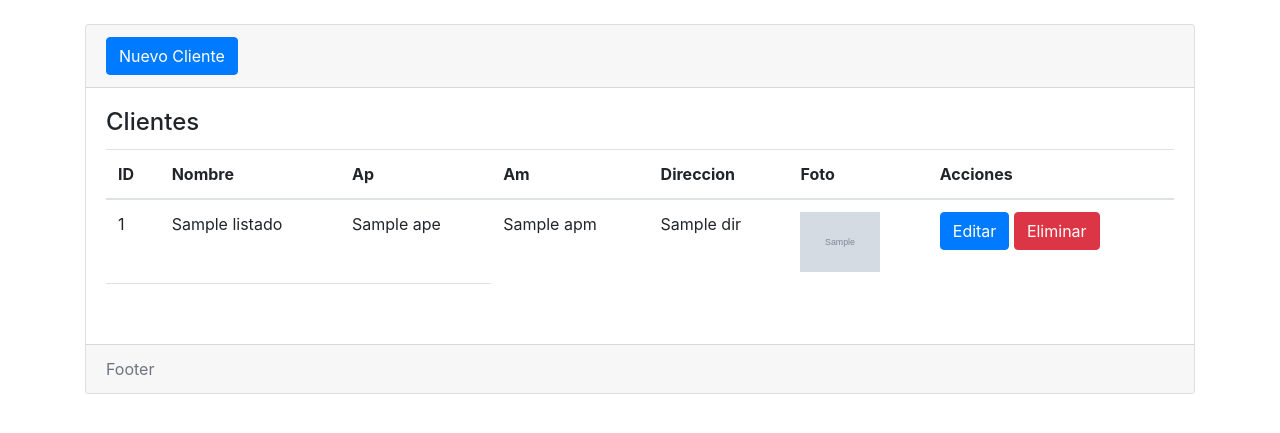
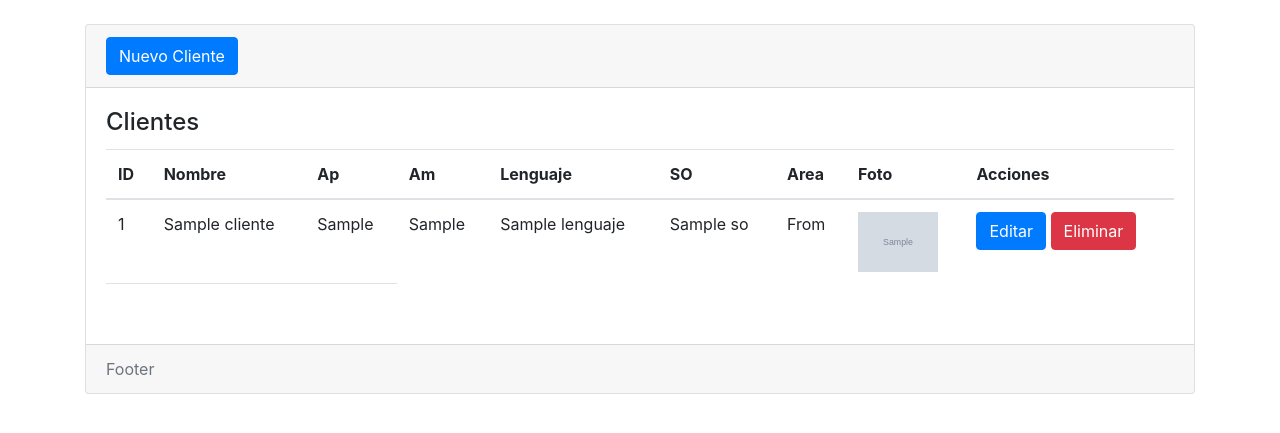
Before and after one commit to david-barrei/App_2Client, a Django app: template clientes/templates/Crud/listado.html in a window 1280 px wide. Shown: the part 56-489 px from the top of the page. Run offline with Django 4.2, Linux system fonts and the light colour scheme; tables that the repository leaves empty hold one stand-in row (values such as "Sample post"); the template is opened without the code that fills it: values that come from a table or form of the project are taken from there, most other values are stand-ins (such as "Sample title", 1, 10 or a date in 2020); grey boxes marked "Sample" are stand-in pictures; parts of the project's set-up code (start-up, migrations or seed data) failed here and were passed over; some libraries are stand-ins or nearby versions.

Commit message:
Agregando Lista y Clientes

```diff
--- a/clientes/models.py
+++ b/clientes/models.py
@@ -4,7 +4,7 @@ from django.db import models
 
 
 class Lenguaje(models.Model):
-    nom_len = models.CharField(max_length=100,verbose_name="Lenjuage")
+    nom_len = models.CharField(max_length=100,verbose_name="Lenguaje")
 
     def __str__(self):
         fila=self.nom_len
--- a/clientes/templates/Crud/listado.html
+++ b/clientes/templates/Crud/listado.html
@@ -5,7 +5,7 @@
 {% block contenido %}
     <div class="card">
         <div class="card-header">
-            <a name="btnuevo" id="btnuevo" class="btn btn-primary" href="{% url 'crear'%}" role="button">Nuevo Cliente</a>
+            <a name="btnuevo" id="btnuevo" class="btn btn-primary" href="{% url 'clientes_app:crear'%}" role="button">Nuevo Cliente</a>
         </div>
         <div class="card-body">
             <h4 class="card-title">Clientes</h4>
@@ -16,26 +16,30 @@
                         <th>Nombre</th>
                         <th>Ap</th>
                         <th>Am</th>
-                        <th>Direccion</th>
+                        <th>Lenguaje</th>
+                        <th>SO</th>
+                        <th>Area</th>
                         <th>Foto</th>
                         <th>Acciones</th>
                     </tr>
                 </thead>
                 <tbody>
-                    {% for cl in listado %}
+                    {% for cl in clientes %}
                     <tr>
 
                         <td>{{cl.id}}</td>
                         <td>{{cl.nom}}</td>
-                        <td>{{cl.ape}}</td>
-                        <td>{{cl.apm}}</td>
-                        <td>{{cl.dir}}</td>
+                        <td>{{cl.ap}}</td>
+                        <td>{{cl.am}}</td>
+                        <td>{{cl.lenguaje}}</td>
+                        <td>{{cl.SO}}</td>
+                        <td>{{cl.area}}</td>
                         <td>
                             <img src="{{cl.foto.url}}" height="60">
                         </td>
                         <td>
-                            <a name="bteditar" id="bteditar" class="btn btn-primary" href="{% url 'editar' cl.id %}" role="button">Editar</a>
-                            <a name="bteliminar" id="bteliminar" class="btn btn-danger" href="{% url 'eliminar' cl.id %}" role="button">Eliminar</a>
+                            <a name="bteditar" id="bteditar" class="btn btn-primary" href="#" role="button">Editar</a>
+                            <a name="bteliminar" id="bteliminar" class="btn btn-danger" href="#" role="button">Eliminar</a>
                         </td>
 
                     </tr>
--- a/clientes/templates/paginas_base/base.html
+++ b/clientes/templates/paginas_base/base.html
@@ -24,10 +24,10 @@
             <a class="nav-link" href="{% url 'clientes_app:inicio'%}">Inicio</a>
           </li>
           <li class="nav-item">
-            <a class="nav-link" href="#">Acerca de</a>
+            <a class="nav-link" href="">Acerca de</a>
           </li>
           <li class="nav-item">
-            <a class="nav-link" href="#">Lista de Cientes</a>
+            <a class="nav-link" href="{% url 'clientes_app:lista' %}">Lista de Cientes</a>
           </li>
           <li class="nav-item">
             <a class="nav-link" href="#">Contacto</a>
--- a/clientes/templates/paginas_base/inicio.html
+++ b/clientes/templates/paginas_base/inicio.html
@@ -9,7 +9,7 @@
     <p class="lead">Este es un ejemplo de un jumbotron en Bootstrap 5. Puedes usarlo para destacar contenido importante en tu página web.</p>
     <hr class="my-4">
     <p>Este es un párrafo de ejemplo para mostrar cómo se ve un jumbotron en Bootstrap. Puedes personalizarlo según tus necesidades.</p>
-    <a class="btn btn-primary btn-lg" href="#" role="button">Más información</a>
+    <a class="btn btn-primary btn-lg" href="{% url 'clientes_app:lista' %}" role="button">Clientes</a>
   </div>
 
 
--- a/clientes/urls.py
+++ b/clientes/urls.py
@@ -7,5 +7,7 @@ app_name="clientes_app"
 
 urlpatterns = [
     path('',views.inicio.as_view(), name='inicio'),
+    path('lista',views.lista.as_view(), name='lista'),
+    path('clientes/add',views.crear.as_view(), name='crear'),
 
 ] + static(settings.MEDIA_URL, document_root=settings.MEDIA_ROOT)
```
Also changed, not shown: clientes/admin.py (+11 -0 lines), clientes/forms.py (added, +17 -0 lines), clientes/templates/Crud/crear.html (+16 -2 lines), clientes/views.py (+17 -1 lines), imagenes/localizacion.jpg (added).
